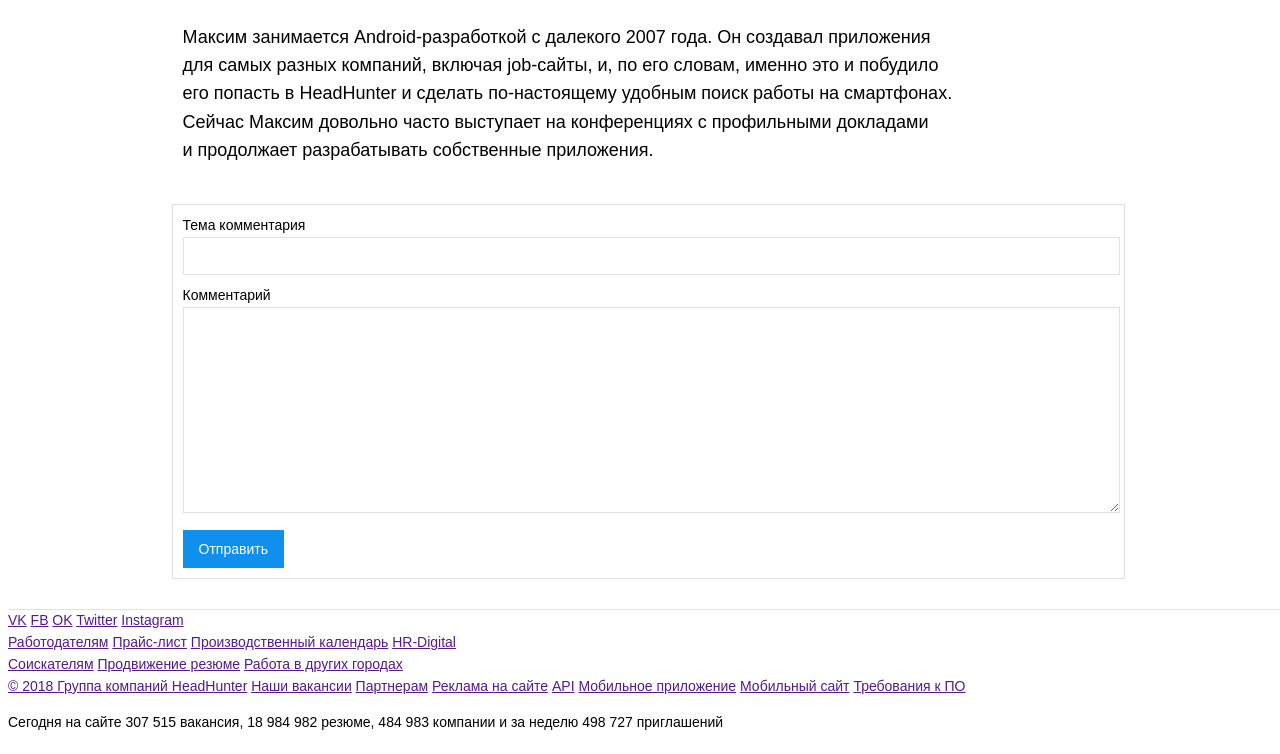
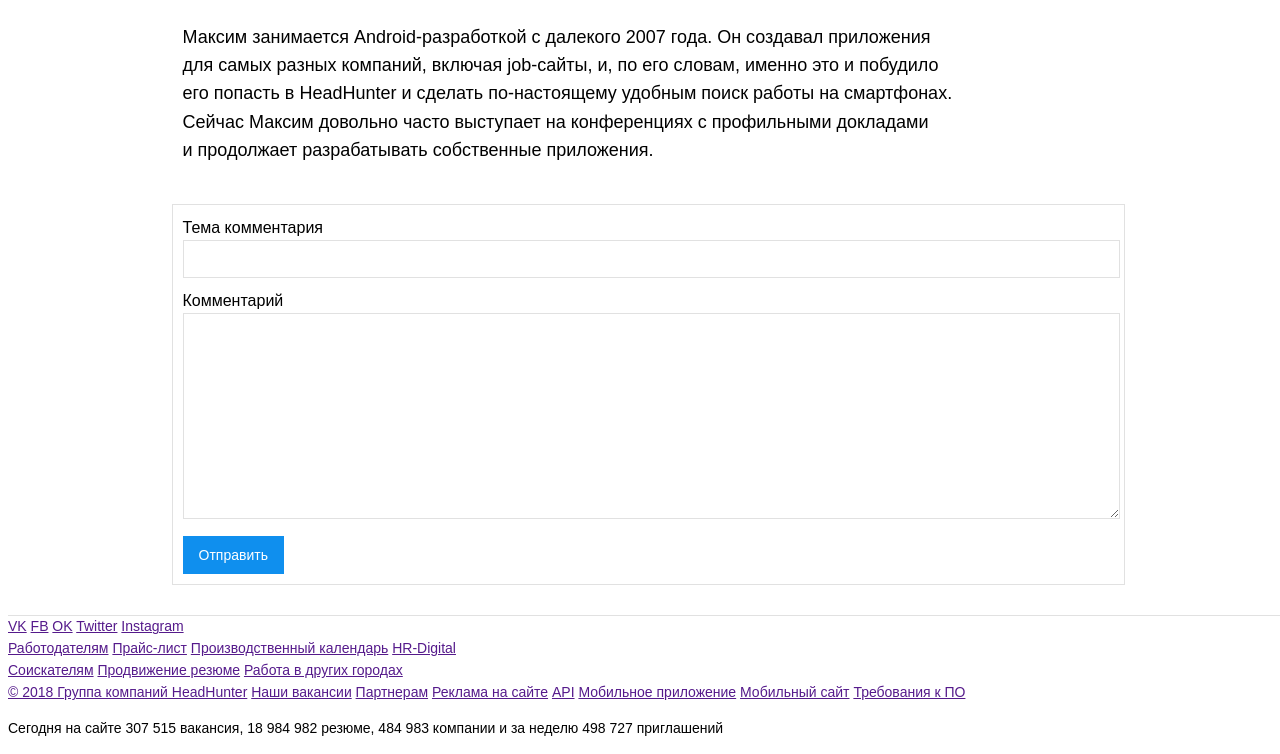
Before and after one commit to algvozdev/learn_frontend, a plain HTML site: page index.html in a window 1280 px wide. Shown: the part 3800-4554 px from the top of the page. Drawn offline with Linux system fonts and the light colour scheme.

Commit message:
HW-02 fix after review

```diff
--- a/styles/main.css
+++ b/styles/main.css
@@ -203,11 +203,16 @@ body {
     width: 931px;
 }
 
+.comment-control {
+    font-size: 16px;
+}
+
 .comment-control-title {
     margin: 0 auto 10px;
     width: 100%;
     height: 34px;
     color: #333;
+    font-size: inherit;
     border: 1px solid #e1e1e1;
 }
 
@@ -215,5 +220,6 @@ body {
     margin: 0 auto 10px;
     width: 100%;
     height: 200px;
+    font-size: inherit;
     border: 1px solid #e1e1e1;
 }
```
